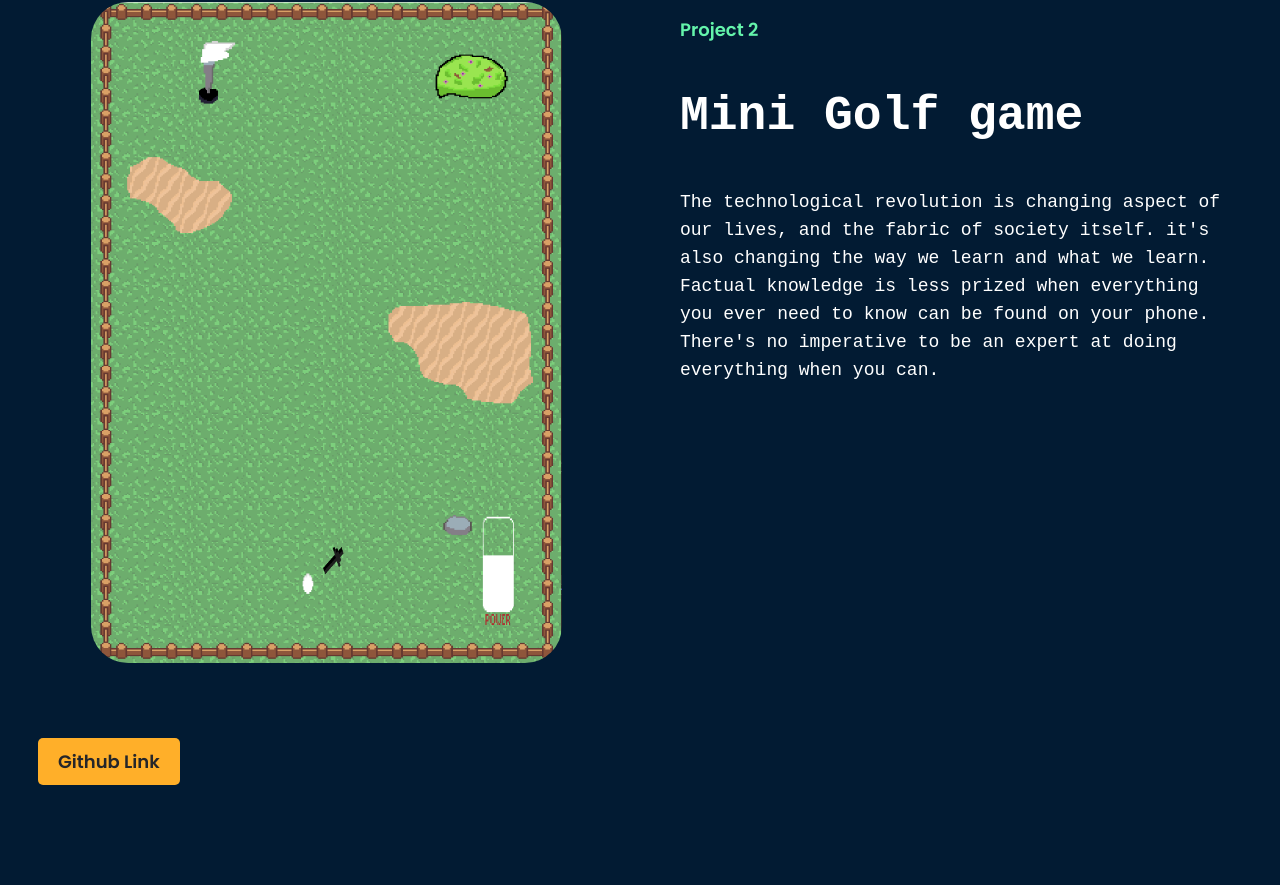
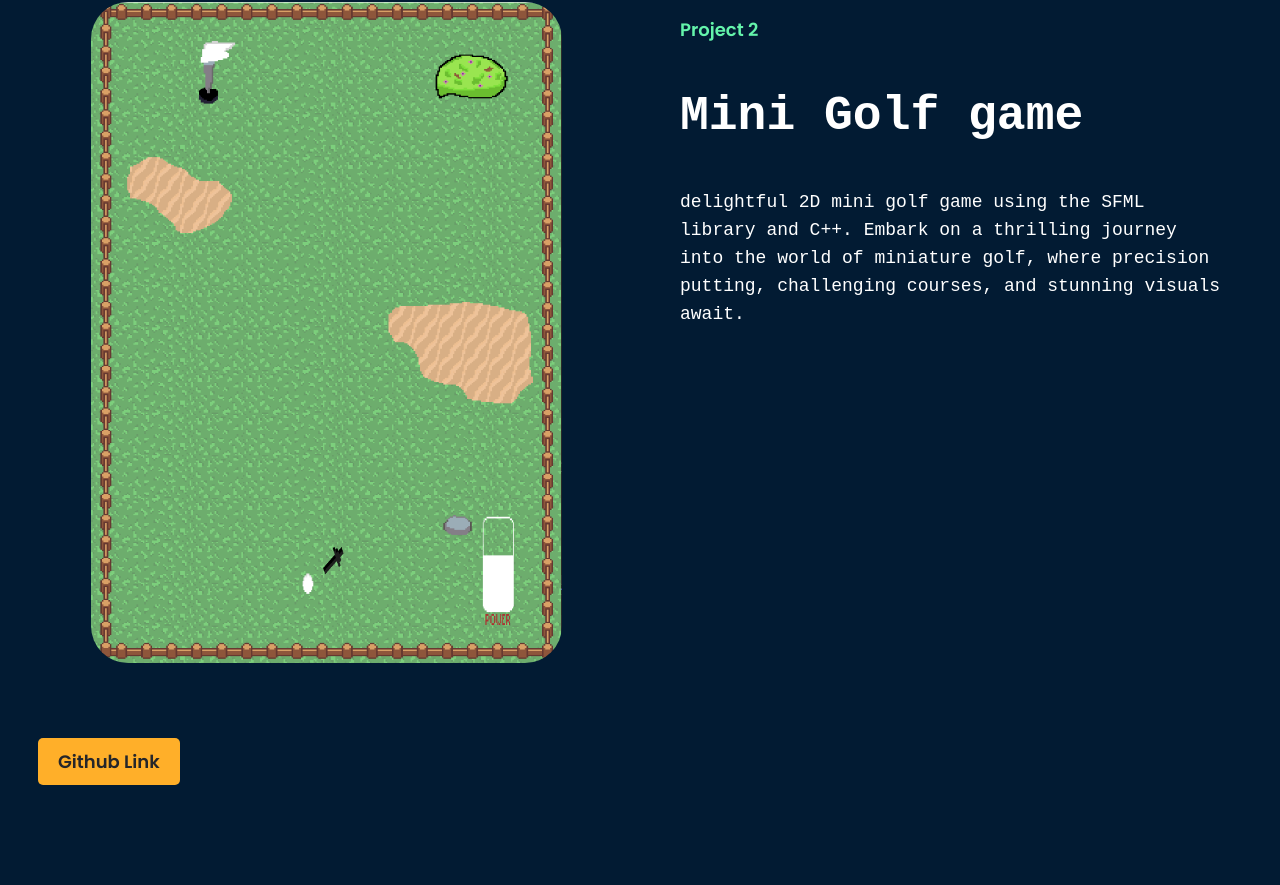
Before and after one commit to MatthewPham101/MyWebsite, a plain HTML site: page index.html in a window 1280 px wide. Shown: the part 2120-3005 px from the top of the page. Drawn offline with nearby package versions, Linux system fonts and the light colour scheme.

Commit message:
Update index.html

```diff
--- a/index.html
+++ b/index.html
@@ -341,11 +341,8 @@
                         <h2 class="text-5xl text-white font-bold " style=" font-family:monospace;"> Mini Golf game </h2>
                     </div>
                     <div class="mb-4 mt-4">
-                        <p class="text-white text-lg" style=" font-family:monospace;">The technological revolution is
-                            changing aspect of our lives,
-                            and the fabric of society itself. it's also changing the way we learn and what
-                            we learn. Factual knowledge is less prized when everything you ever need to know can be
-                            found on your phone. There's no imperative to be an expert at doing everything when you can.
+                        <p class="text-white text-lg" style=" font-family:monospace;">
+                            delightful 2D mini golf game using the SFML library and C++. Embark on a thrilling journey into the world of miniature golf, where precision putting, challenging courses, and stunning visuals await.
                         </p>
                     </div>
 
```
